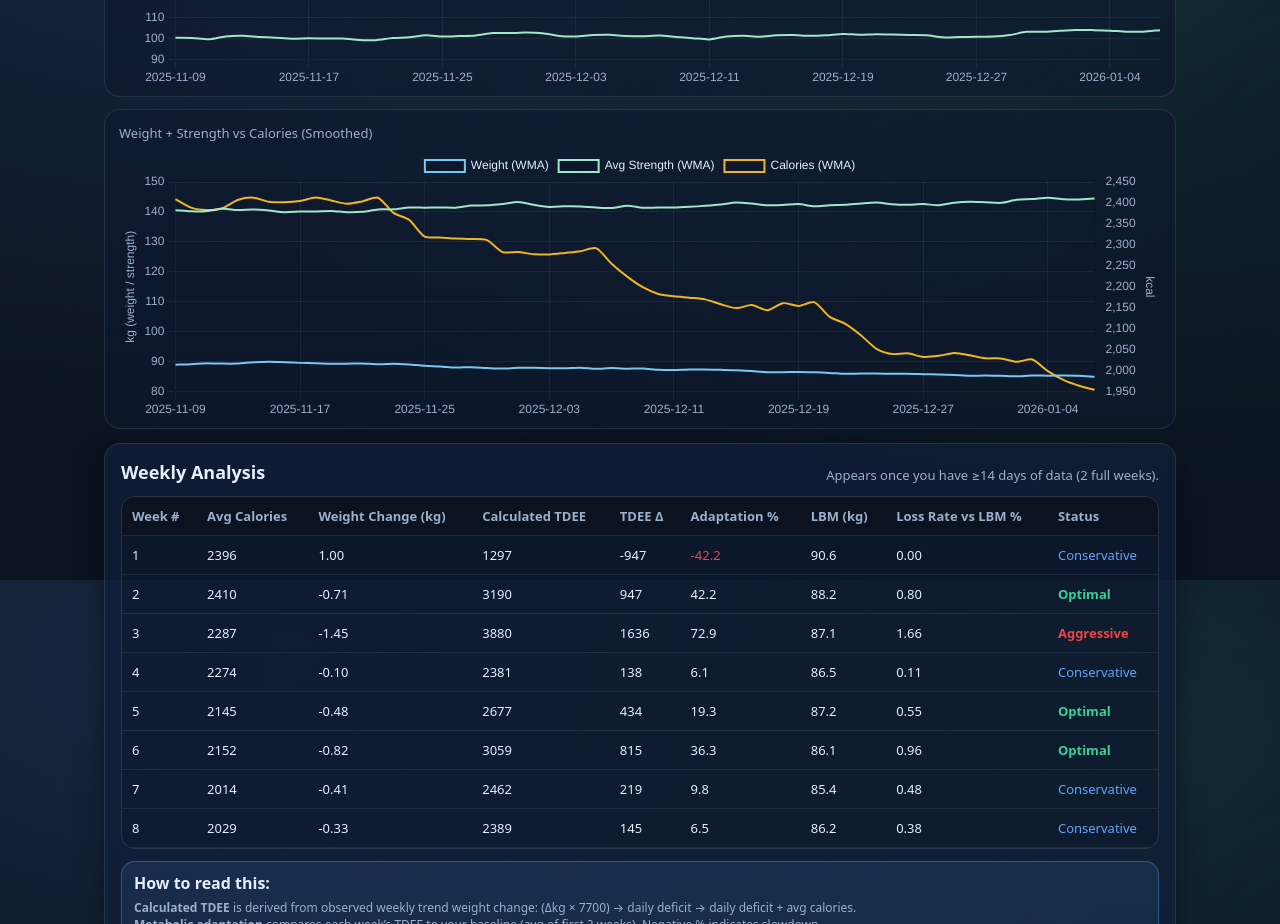
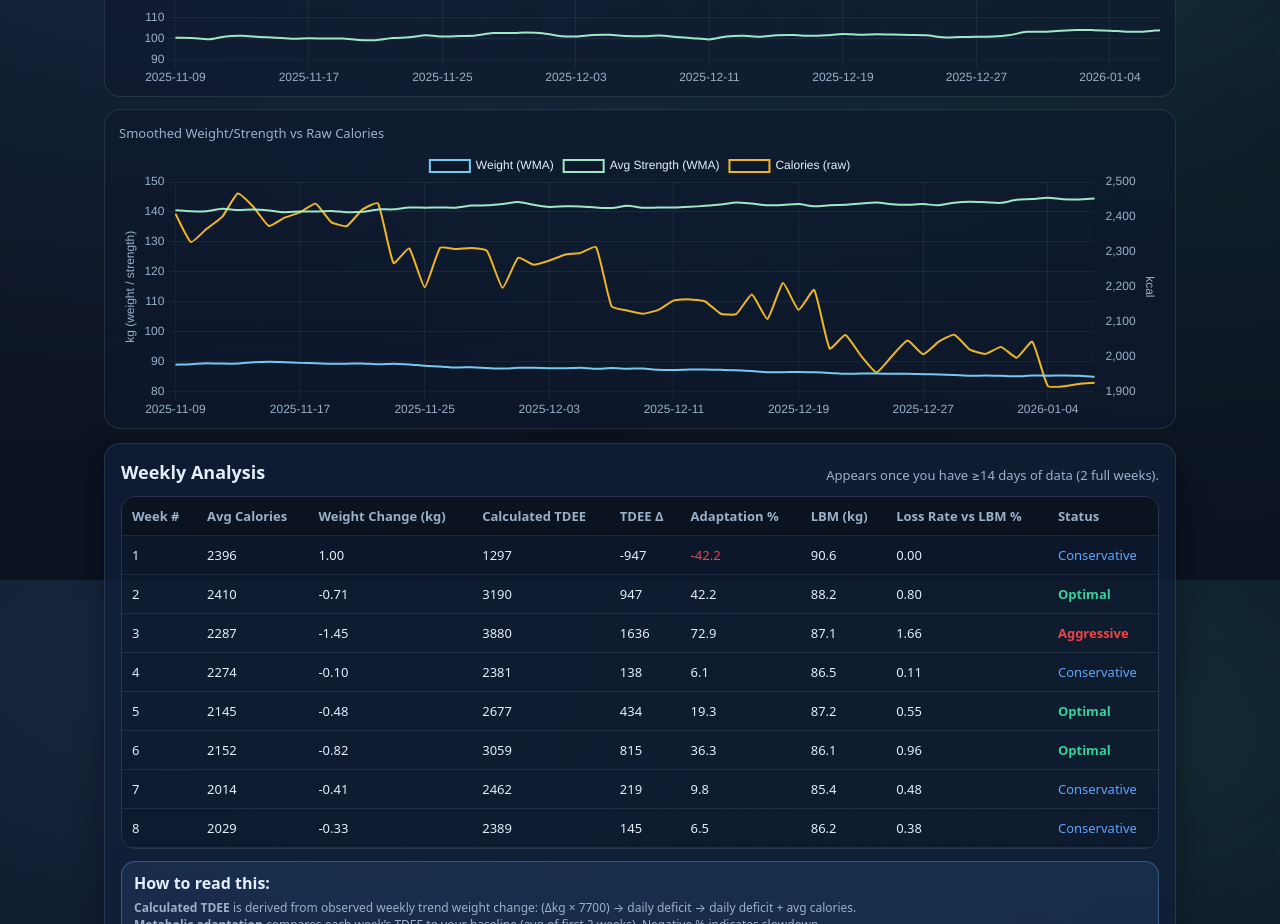
Before and after one commit to andrefsilveriog/Body-Recomp-Tracker, a React (Vite) app: page /dashboard in a window 1280 px wide. Shown: the part 1020-1944 px from the top of the page. Built offline with nearby package versions, Linux system fonts and the light colour scheme; no server answers.

Commit message:
Use raw calories instead of smoothed

```diff
--- a/src/components/Charts/OverlayChart.jsx
+++ b/src/components/Charts/OverlayChart.jsx
@@ -7,7 +7,8 @@ export default function OverlayChart({ derived }) {
 
   const weight = derived.map((d) => d.wma?.weight)
   const avgStrength = derived.map((d) => d.wma?.avgStrength)
-  const calories = derived.map((d) => d.wma?.calories)
+  // Calories should be raw (not smoothed) so refeed / low-calorie days aren't "averaged away".
+  const calories = derived.map((d) => d.calories)
 
   const data = {
     labels,
@@ -31,13 +32,13 @@ export default function OverlayChart({ derived }) {
         tension: 0.25,
       },
       {
-        label: 'Calories (WMA)',
+        label: 'Calories (raw)',
         data: calories,
         yAxisID: 'yRight',
         borderColor: 'rgba(251,191,36,0.95)',
         borderWidth: 2,
         pointRadius: 0,
-        tension: 0.25,
+        tension: 0.15,
       },
     ],
   }
@@ -68,7 +69,7 @@ export default function OverlayChart({ derived }) {
 
   return (
     <div className="chart card">
-      <div className="card-title">Weight + Strength vs Calories (Smoothed)</div>
+      <div className="card-title">Smoothed Weight/Strength vs Raw Calories</div>
       <div className="chart-inner">
         <Line data={data} options={options} />
       </div>
```
Also changed, not shown: 2 other files (tests, documents, lock files or other folders).
